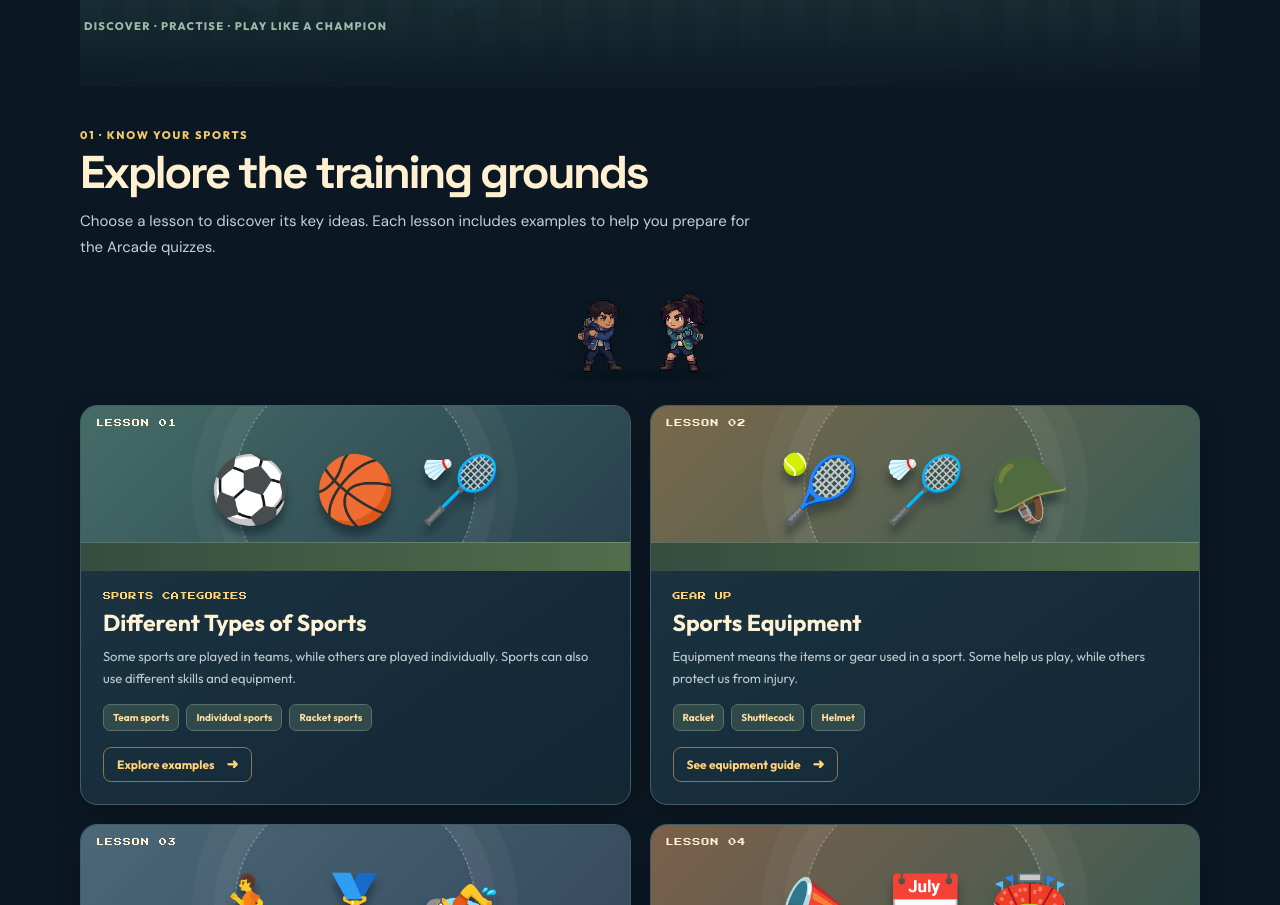
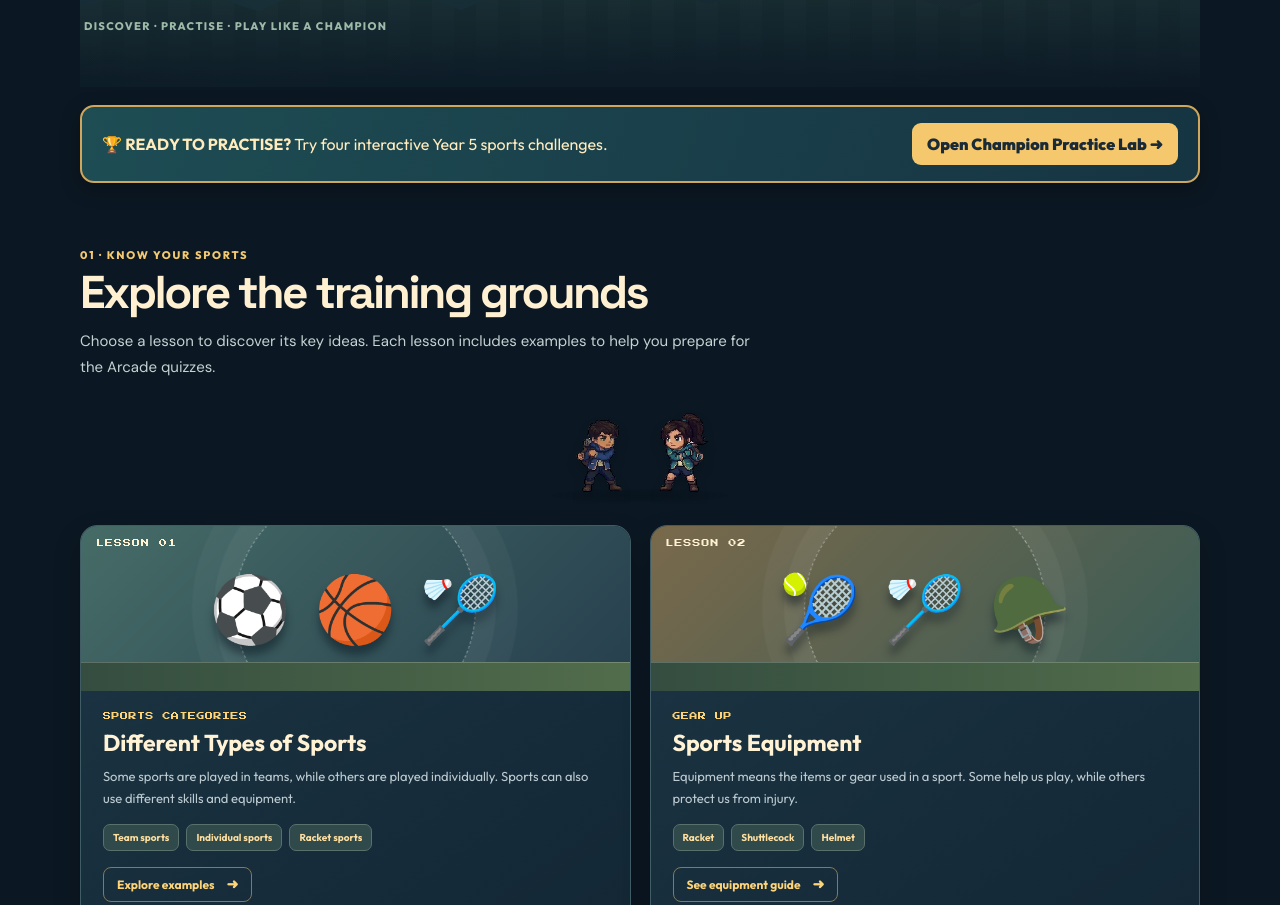
Before and after one commit to blaxwhite/Sports-Quest, a plain HTML site: page index.html in a window 1280 px wide. Shown: the part 1013-1918 px from the top of the page. Drawn offline with Linux system fonts and the light colour scheme.

Commit message:
Fix Start Learning navigation and surface Champion Practice Lab near homepage top

```diff
--- a/index.html
+++ b/index.html
@@ -312,13 +312,15 @@ body{background:var(--bg);color:var(--cream);font-family:'Outfit','DM Sans',sans
   .page-shell.hero .hero-scene-art{object-fit:contain!important}
 }
 
+
+.sq-lab-shortcut{display:flex;align-items:center;justify-content:space-between;gap:16px;flex-wrap:wrap;padding:16px 20px;margin:18px 0 24px;background:linear-gradient(110deg,#1e4d54,#163442);border:2px solid #cfa75c;border-radius:14px;color:#ffebbd;box-shadow:0 6px 20px #0004}.sq-lab-shortcut a{display:inline-block;background:#f5c86d;color:#1a2b37;padding:11px 15px;border-radius:9px;font-weight:900;text-decoration:none}.sq-lab-shortcut a:focus-visible{outline:3px solid white;outline-offset:3px}#sports-learning-lab{scroll-margin-top:105px}#lessons{scroll-margin-top:105px}
 </style><link rel="stylesheet" href="assets/css/sports-buddy.css?v=2"><link rel="stylesheet" href="assets/css/sports-learning-lab.css?v=2"></head>
 <body><div class="site-bg"></div>
-<nav class="topnav"><a class="brand" href="index.html" aria-label="Sports Quest home"><img class="brand-logo" src="assets/images/sports-quest-logo-transparent.png" alt="Sports Quest: Kingdom of Champions"><span>SPORTS QUEST<small>KINGDOM OF CHAMPIONS</small></span></a><div class="navlinks"><a href="#lessons">Sports Guide</a><a href="arcade.html?v=5.2">Arcade Zone</a><a class="nav-cta" href="arcade.html?v=5.2">Start learning <span class="quest-arrow" aria-hidden="true">➜</span></a></div></nav>
+<nav class="topnav"><a class="brand" href="index.html" aria-label="Sports Quest home"><img class="brand-logo" src="assets/images/sports-quest-logo-transparent.png" alt="Sports Quest: Kingdom of Champions"><span>SPORTS QUEST<small>KINGDOM OF CHAMPIONS</small></span></a><div class="navlinks"><a href="#lessons">Sports Guide</a><a href="arcade.html?v=5.2">Arcade Zone</a><a class="nav-cta" href="#sports-learning-lab">Start learning <span class="quest-arrow" aria-hidden="true">➜</span></a></div></nav>
 <main>
 <header class="page-shell hero"><div class="hero-copy"><div class="kicker">✦ YEAR 5 ENGLISH · UNIT 6: SPORT ✦</div><div class="hero-title-row"><h1 class="title-animated">ENTER THE<br><span>SPORTS<br class="mobile-title-break"> KINGDOM.</span></h1><div class="hero-mascot" role="img" aria-label="Sports Quest hero character"></div></div><p>Every champion starts with knowledge. Explore different sports, discover the equipment, learn the action words and build your teamwork skills. Tap the interactive cards to reveal examples and fun facts.</p><div class="hero-actions"><a class="btn btn-primary" href="#lessons">Explore the lessons ↓</a><a class="btn btn-dark" href="#sports-learning-lab">🏆 Practice Lab</a><a class="btn btn-dark" href="arcade.html?v=5.2">🕹️ Enter Arcade Zone</a></div><div class="hero-note">DISCOVER · PRACTISE · PLAY LIKE A CHAMPION</div></div>
 <div class="hero-scene"><img class="hero-scene-art" src="assets/images/sports-kingdom-hero.webp" decoding="async" alt="Sports Quest fantasy kingdom with castle, athletes and game navigation" fetchpriority="high" onerror="this.onerror=null;this.src='assets/images/kingdom-castle.png?v=2'"><div class="scene-sports"><span>⚽</span><span>🏀</span><span>🏸</span><span>🏆</span></div><div class="scene-label">WELCOME TO THE KINGDOM OF CHAMPIONS</div></div></header>
-<div class="page-shell" id="lessons">
+<div class="page-shell" id="lessons"><div class="sq-lab-shortcut"><span>🏆 <strong>READY TO PRACTISE?</strong> Try four interactive Year 5 sports challenges.</span><a href="#sports-learning-lab">Open Champion Practice Lab <span aria-hidden="true">➜</span></a></div>
 <section class="content-section"><div class="section-head"><div><div class="kicker">01 · KNOW YOUR SPORTS</div><h2>Explore the training grounds</h2></div><p>Choose a lesson to discover its key ideas. Each lesson includes examples to help you prepare for the Arcade quizzes.</p></div><div class="guide-duo-row" aria-label="Sports Quest character guides"><button class="hero-guide hero-guide-male guide-left" type="button" aria-label="Make the male Sports Quest guide run across section 01 and return" title="Tap me!"><span class="hero-guide-sprite" aria-hidden="true"></span></button><button class="hero-guide hero-guide-female guide-right" type="button" aria-label="Make the female Sports Quest guide run across section 01 and return" title="Tap me!"><span class="hero-guide-sprite" aria-hidden="true"></span></button></div>
 <div class="lesson-grid">
 <article class="lesson-card"><div class="lesson-visual"><span class="visual-tag">LESSON 01</span><span class="big">⚽</span><span class="big">🏀</span><span class="big">🏸</span></div><div class="lesson-content"><div class="lesson-index">SPORTS CATEGORIES</div><h3>Different Types of Sports</h3><p>Some sports are played in teams, while others are played individually. Sports can also use different skills and equipment.</p><div class="chip-row"><span class="chip">Team sports</span><span class="chip">Individual sports</span><span class="chip">Racket sports</span></div><button class="learn-btn" data-title="Types of Sports" data-visual="⚽ 🏀 🏸" data-info="Team sports include football, basketball, volleyball and netball. Individual sports include swimming, gymnastics and cycling. Racket sports include badminton and tennis. Athletics includes running, jumping and throwing events." data-tip="Think about it: Is football a team sport or an individual sport?">Explore examples <span><span class="quest-arrow" aria-hidden="true">➜</span></span></button></div></article>
```
